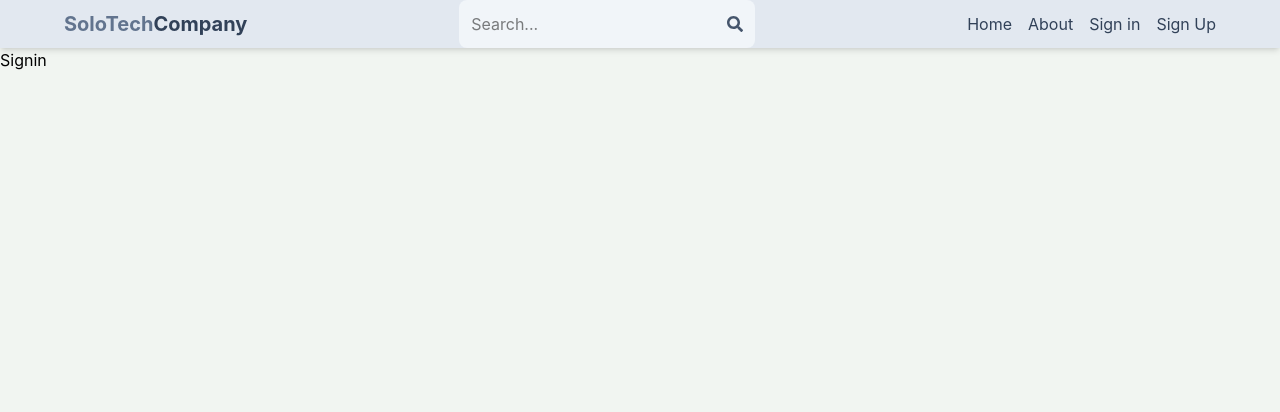
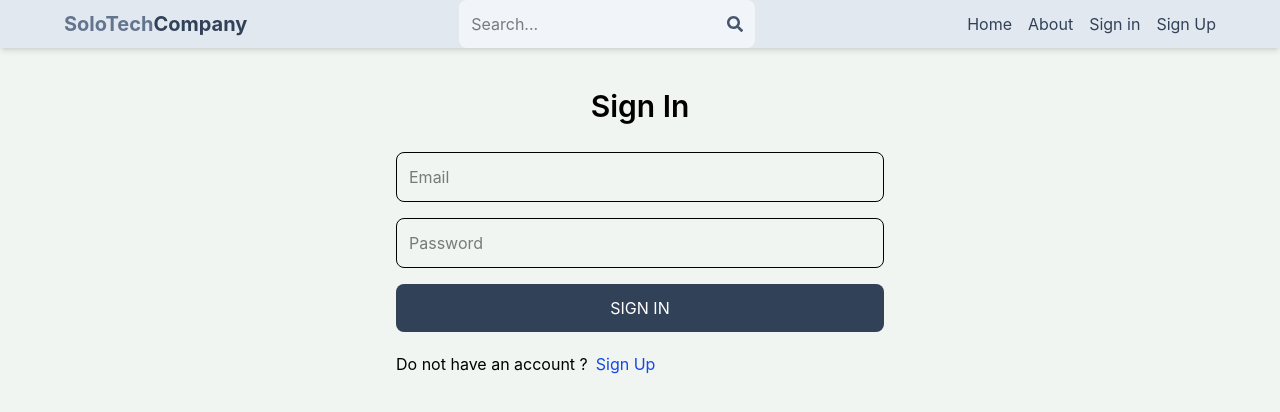
Before and after one commit to IUK-9214/Mern-Estate, a React (Vite) app in the folder Client/: page /sign-in in a window 1280 px wide. Shown: the top 412 px of the page. Built offline with nearby package versions, Linux system fonts and the light colour scheme.

Commit message:
singin page frontend is completed with api

```diff
--- a/Client/src/pages/SignUp.jsx
+++ b/Client/src/pages/SignUp.jsx
@@ -51,7 +51,7 @@
         <input  onChange={HandleChange}  type="text" placeholder='UserName' className='border p-3 rounded-lg' id='username' />
         <input onChange={HandleChange}  type="email" placeholder='Email' className='border p-3 rounded-lg' id='email' />
         <input  onChange={HandleChange} type="password" placeholder='Password' className='border p-3 rounded-lg' id='password' />
-        <button disabled={loading} className='bg-slate-700 text-white p-3 rounded-lg  uppercase hover:opacity-95 disabled::opacity-80'>{loading?"Loading...":"Sing Up"}</button>
+        <button disabled={loading} className='bg-slate-700 text-white p-3 rounded-lg  uppercase hover:opacity-95 disabled::opacity-80'>{loading?"Loading...":"Sign Up"}</button>
       </form>
       <div className='flex gap-2 mt-5'>
         <p>Have an account ? </p>
--- a/Client/src/pages/Signin.jsx
+++ b/Client/src/pages/Signin.jsx
@@ -1,8 +1,63 @@
-import React from 'react'
+import React, { useState } from 'react'
+import { Link,useNavigate } from 'react-router-dom'
+
 
 function Signin() {
+
+  const [FormData,setFormData]=useState({})
+  const [error ,setError]=useState(null);
+  const  [loading,setLoading]=useState(false)
+const navigate =useNavigate();
+
+  const HandleChange=(e)=>{
+    setFormData({
+      ...FormData,
+      [e.target.id]:e.target.value,
+    })
+  }
+const HandleSubmit=async(e)=>{
+  e.preventDefault();
+ try {
+   setLoading(true)
+const res =await fetch('/api/signin',{
+  method:'POST',
+  headers:{
+    'Content-Type':'application/json',
+  },
+  body:JSON.stringify(FormData),
+});
+const data=await res.json();
+if(data.success===false){
+  setLoading(false)
+  setError(data.message);
+  return;
+}
+setLoading(false)
+setError(null)
+navigate('/');
+ } catch (error) {
+  setLoading(false);
+  setError(error.message);
+ }
+}
+
   return (
-    <div>Signin</div>
+
+    <div className='p-3 max-w-lg mx-auto'>
+      <h1 className='text-3xl text-center font-semibold my-7'>Sign In</h1>
+      <form
+      onSubmit={HandleSubmit}
+      className='flex flex-col gap-4'>
+        <input onChange={HandleChange}  type="email" placeholder='Email' className='border p-3 rounded-lg' id='email' />
+        <input  onChange={HandleChange} type="password" placeholder='Password' className='border p-3 rounded-lg' id='password' />
+        <button disabled={loading} className='bg-slate-700 text-white p-3 rounded-lg  uppercase hover:opacity-95 disabled::opacity-80'>{loading?"Loading...":"Sign In"}</button>
+      </form>
+      <div className='flex gap-2 mt-5'>
+        <p>Do not have an account ? </p>
+        <Link className='text-blue-700' to={"/sign-up"}> Sign Up</Link>
+      </div>
+      {error && <p className='text-red-500 mt-5'>{error}</p>}
+    </div>
   )
 }
 
```
